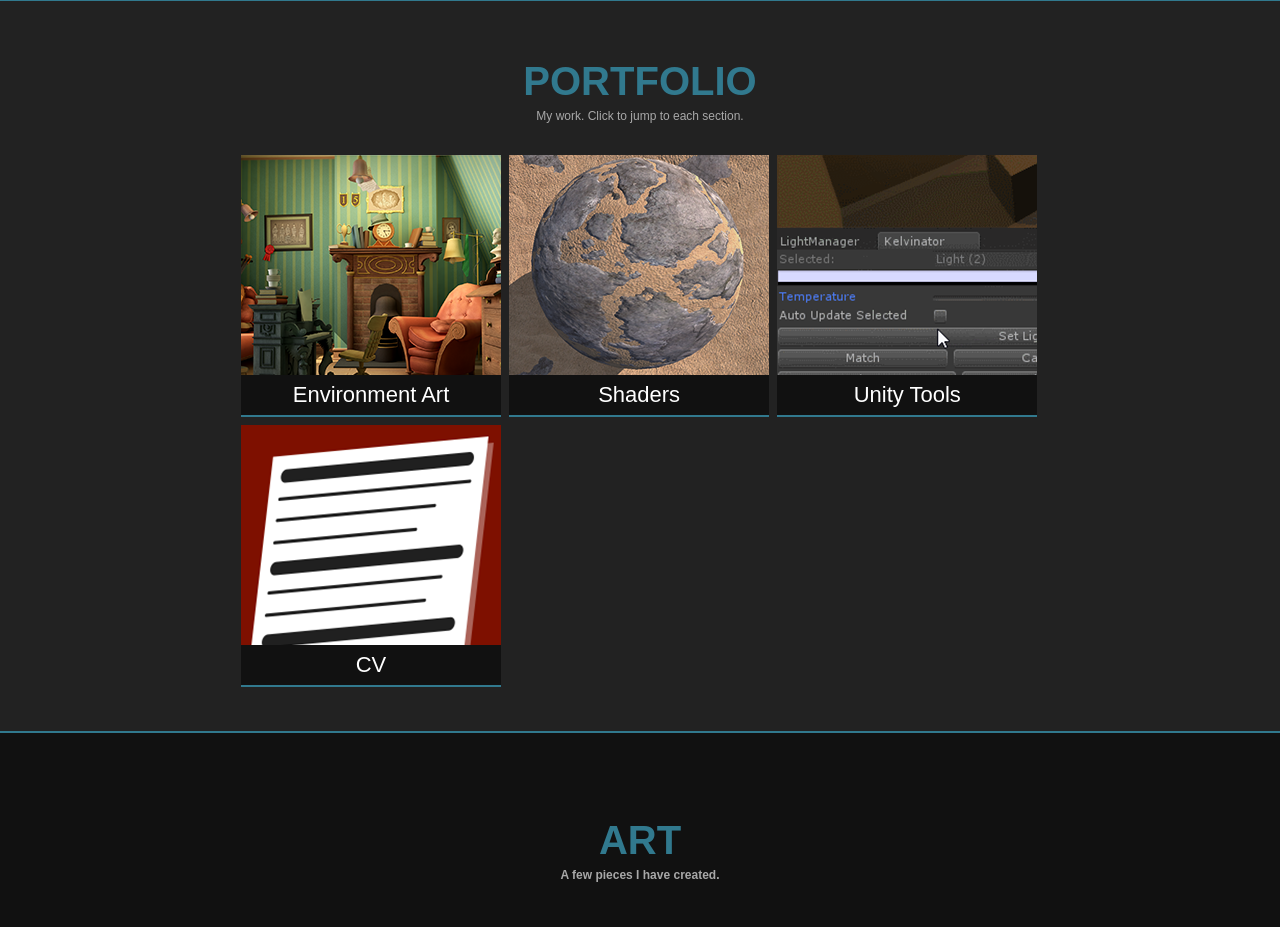
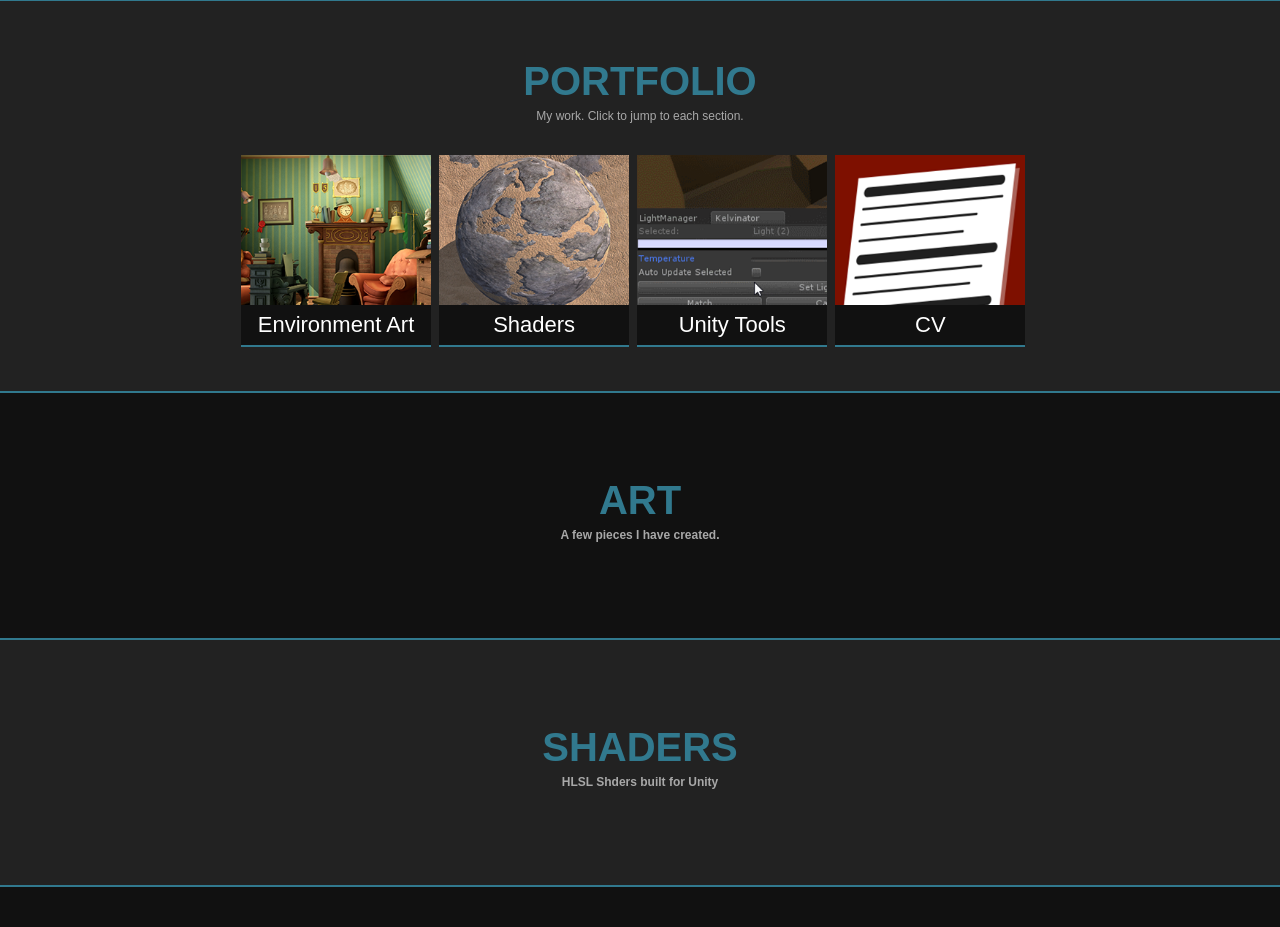
Before and after one commit to willjdudley/willjdudley.github.io, a PHP site: page / in a window 1280 px wide. Shown: the part 441-1368 px from the top of the page. Run offline with PHP 8.4, Linux system fonts and the light colour scheme.

Commit message:
menu clean

```diff
--- a/menu.html
+++ b/menu.html
@@ -7,7 +7,6 @@
 	    <a href="index.shtml#art"><div id="button">Art</div></a>
 	    <a href="index.shtml#shaders"><div id="button">Shaders</div></a>
 	    <a href="index.shtml#tools"><div id="button">Tools</div></a>
-	    <a href="games.shtml#games"><div id="button">Games</div></a>
 	    <a href="index.shtml#cv"><div id="button">CV</div></a>
 	</div>
 </div>
--- a/style.css
+++ b/style.css
@@ -214,8 +214,8 @@ padding : 0px;
 margin  : 10px 0px 0px 10px;
 }
 #thumbnail {
-width: 260px;
-height: 260px;
+width: 190px;
+height: 190px;
 vertical-align: text-top;
 font-size: 22px;
 display: inline-block;
```
